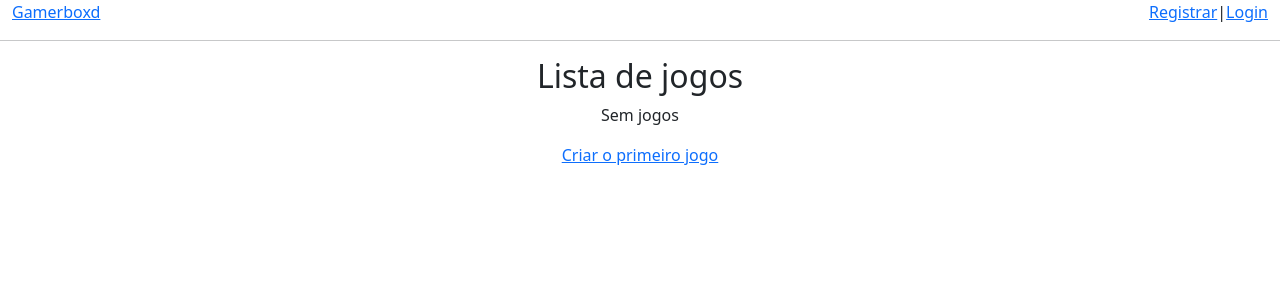
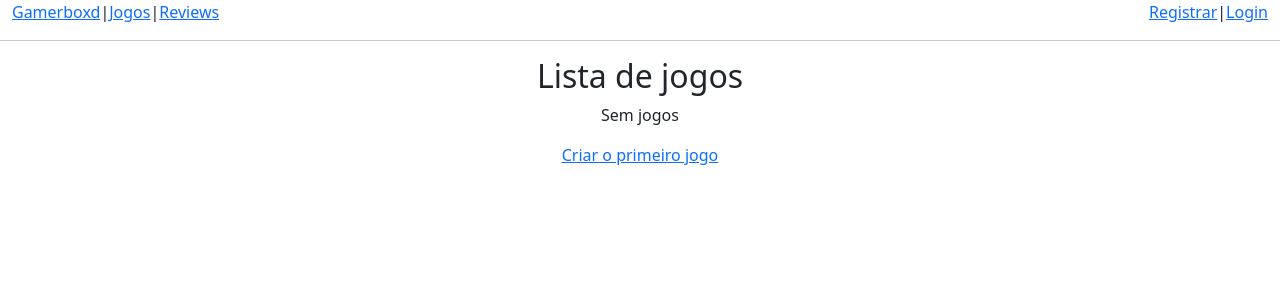
Before and after one commit to jmal93/ProgWeb-Trabalho1, a Django app: page /gamerboxd/jogos/ in a window 1280 px wide. Shown: the top 300 px of the page. Run offline with Django 5.2, Linux system fonts and the light colour scheme; data that the repository does not hold is empty.

Commit message:
Adapta header para incluir novas páginas

```diff
--- a/biblioteca/templates/biblioteca/base.html
+++ b/biblioteca/templates/biblioteca/base.html
@@ -1,6 +1,7 @@
 {% load static %}
 <!DOCTYPE html>
 <html lang="pt-BR">
+
 <head>
   <meta charset="UTF-8">
   <meta name="viewport" content="width=device-width, initial-scale=1">
@@ -14,7 +15,9 @@
     <div class="container-fluid">
       <div class="d-flex justify-content-between align-items-center">
         <div class="d-flex align-items-center">
-          <a href="/">Gamerboxd</a>
+          <a href="/">Gamerboxd </a> |
+          <a href="/gamerboxd/jogos"> Jogos</a> |
+          <a href="/gamerboxd/reviews/"> Reviews</a>
         </div>
         <div class="d-flex align-items-center">
           {% if not user.is_authenticated %}
```
